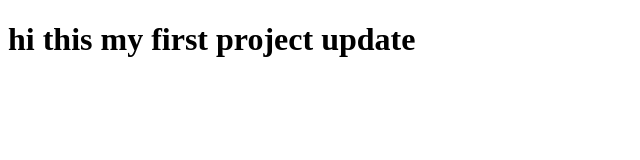
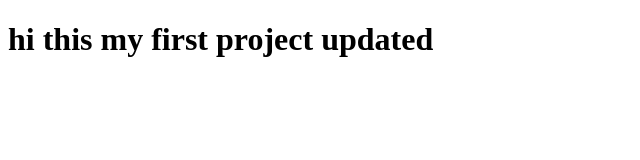
Before and after one commit to jaysin90/jaysin90, a plain HTML site: page index.html in a window 1280 px wide. Shown: the full height of the page, 0-640 px from the left. Drawn offline with Linux system fonts and the light colour scheme.

Commit message:
index updated now

```diff
--- a/index.html
+++ b/index.html
@@ -6,7 +6,7 @@
     <meta name="viewport" content="width=device-width, initial-scale=1.0" />
     <meta http-equiv="X-UA-Compatible" content="ie=edge" />
     <title>Simple House Template</title>
-    <h1> hi this my first project update</h1>
+    <h1> hi this my first project updated</h1>
     <link href="https://fonts.googleapis.com/css?family=Open+Sans:400" rel="stylesheet" />
     </head>
     </html>
```
